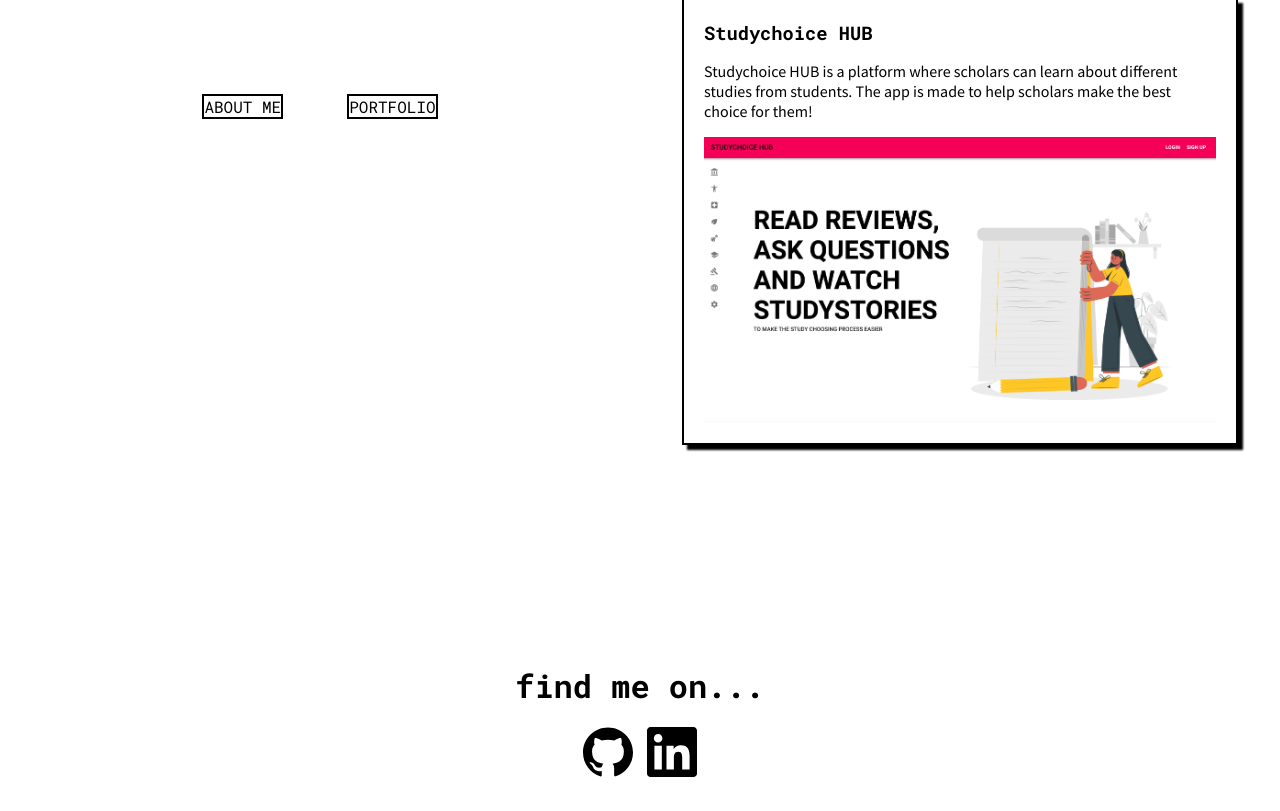
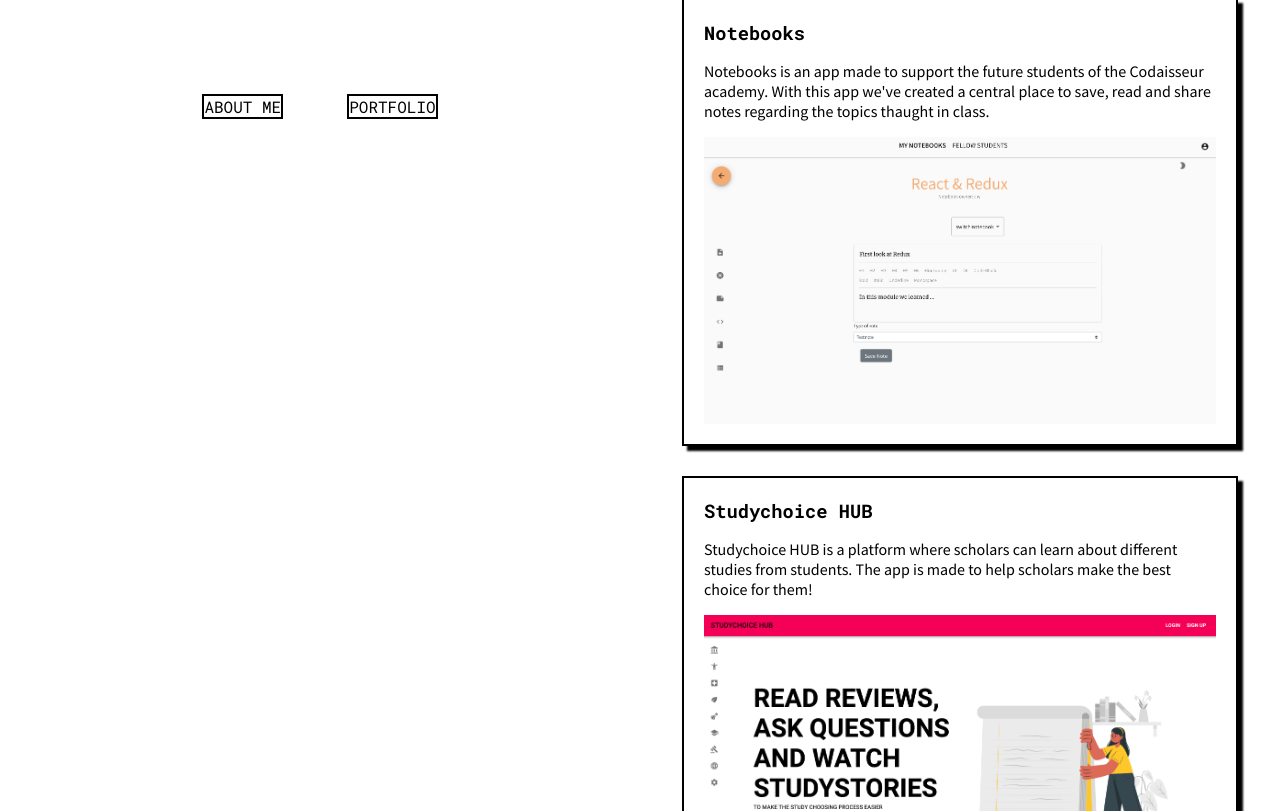
Before and after one commit to carlijnweijer/portfolio-website, a React (Create React App) app: page / in a window 1280 px wide. Shown: the part 2149-2960 px from the top of the page. Built offline with nearby package versions, Linux system fonts and the light colour scheme.

Commit message:
Add portfolio item: notebooks app

```diff
--- a/src/sections/Portfolio.tsx
+++ b/src/sections/Portfolio.tsx
@@ -1,4 +1,5 @@
 import React from "react";
+import notebooks from "../assets/portfolioImages/notebooksCover.png";
 import Studychoice from "../assets/portfolioImages/studychoiceHUB.png";
 import winepairCover from "../assets/portfolioImages/winepairCover.png";
 import { Navigation } from "../components/Navigation";
@@ -27,6 +28,11 @@ export const Portfolio: React.FC<PortfolioProps> = ({ id }) => {
           image={winepairCover}
         />
         <PortfolioItem
+          title="Notebooks"
+          subtitle="Notebooks is an app made to support the future students of the Codaisseur academy. With this app we've created a central place to save, read and share notes regarding the topics thaught in class."
+          image={notebooks}
+        />
+        <PortfolioItem
           title="Studychoice HUB"
           subtitle="Studychoice HUB is a platform where scholars can learn about different studies from students. The app is made to help scholars make the best choice for them!"
           image={Studychoice}
```
Also changed, not shown: src/assets/portfolioImages/notebooksCover.png (added), 1 other file (tests, documents, lock files or other folders).
